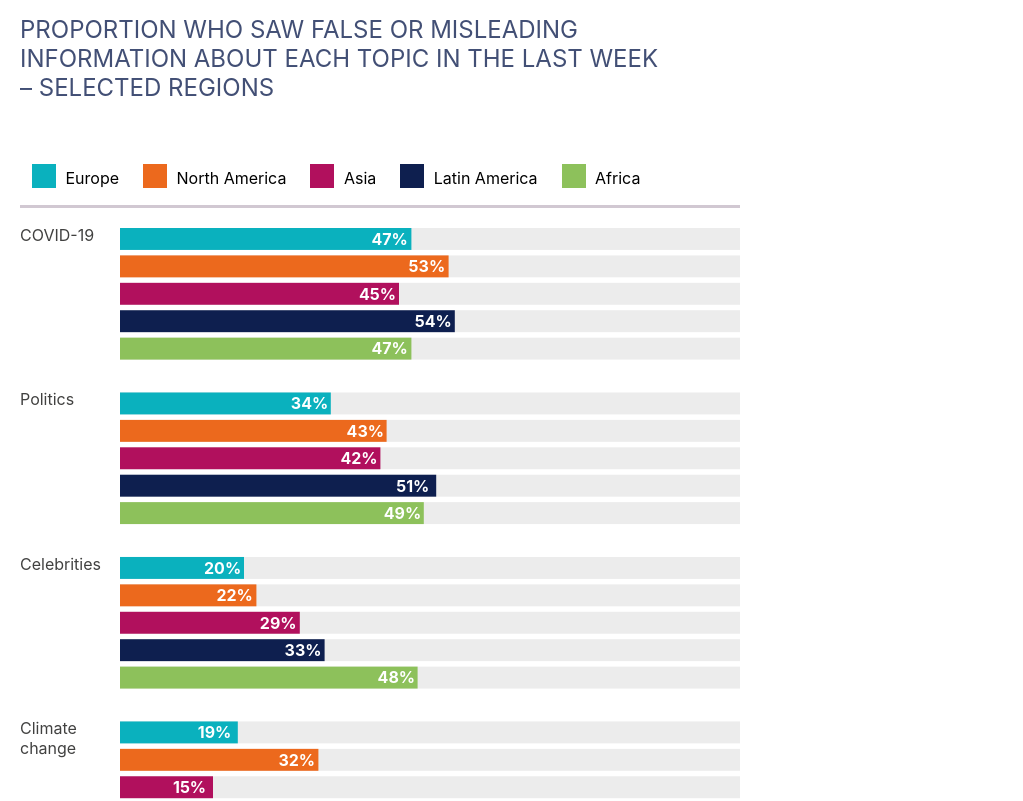
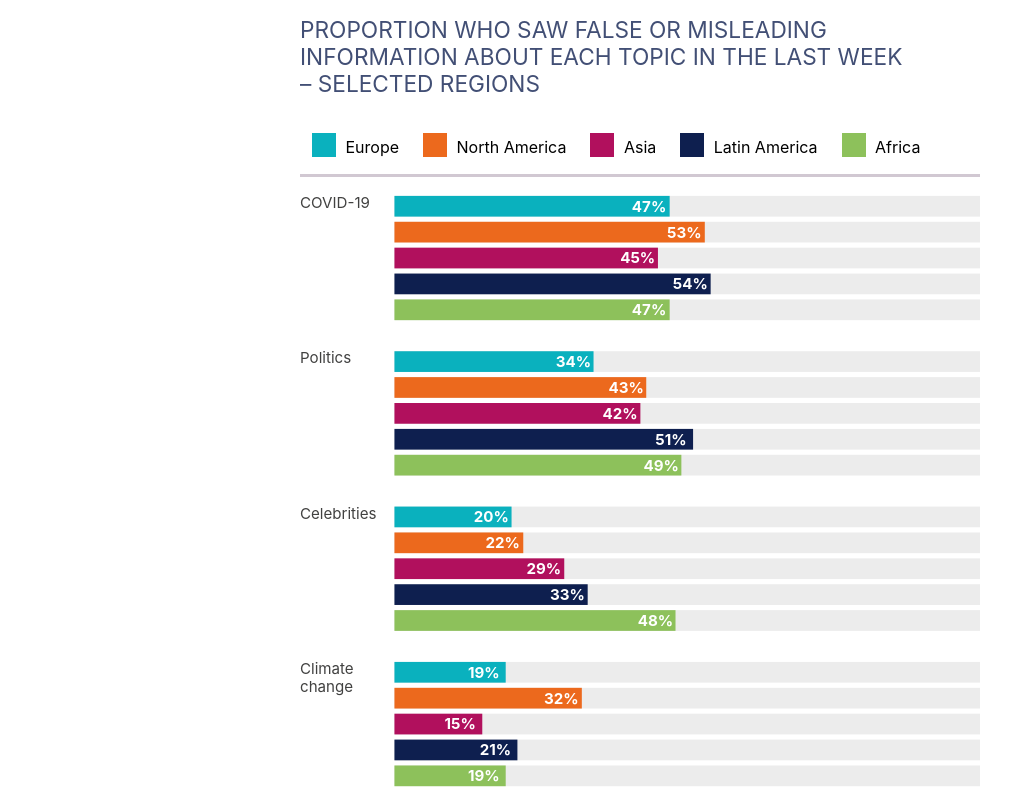
Before and after one commit to ancasarb/reuters-misinformation-digital-news-report-2022-vis, a SvelteKit app: page / in a window 1280 px wide. Shown: the top 801 px of the page, without its empty margins (0-1023 px from the left). Built offline with nearby package versions, Linux system fonts and the light colour scheme; a web font is replaced by a local one.

Commit message:
refactor dimensions

```diff
--- a/src/charts/Charts.svelte
+++ b/src/charts/Charts.svelte
@@ -40,8 +40,10 @@
 		margin-left: auto;
 		padding-right: 20px;
 		padding-left: 20px;
+		padding-bottom: 20px;
+		padding-top: 20px;
 		width: 100%;
-		max-width: 1440px;
+		max-width: 720px;
 		font-family: 'Inter', sans-serif;
 	}
 </style>
--- a/src/components/peripherals/ChartTitle.svelte
+++ b/src/components/peripherals/ChartTitle.svelte
@@ -2,7 +2,7 @@
 	import TextBlock from '../generic/TextBlock.svelte';
 
 	export let width;
-	const height = 125;
+	const height = 100;
 </script>
 
 <svg viewBox="0,0,{width}, {height}" style="max-width: {width}px;">
@@ -19,7 +19,6 @@
 
 <style>
 	svg {
-		padding-top: 20px;
 		padding-bottom: 10px;
 	}
 </style>
```
